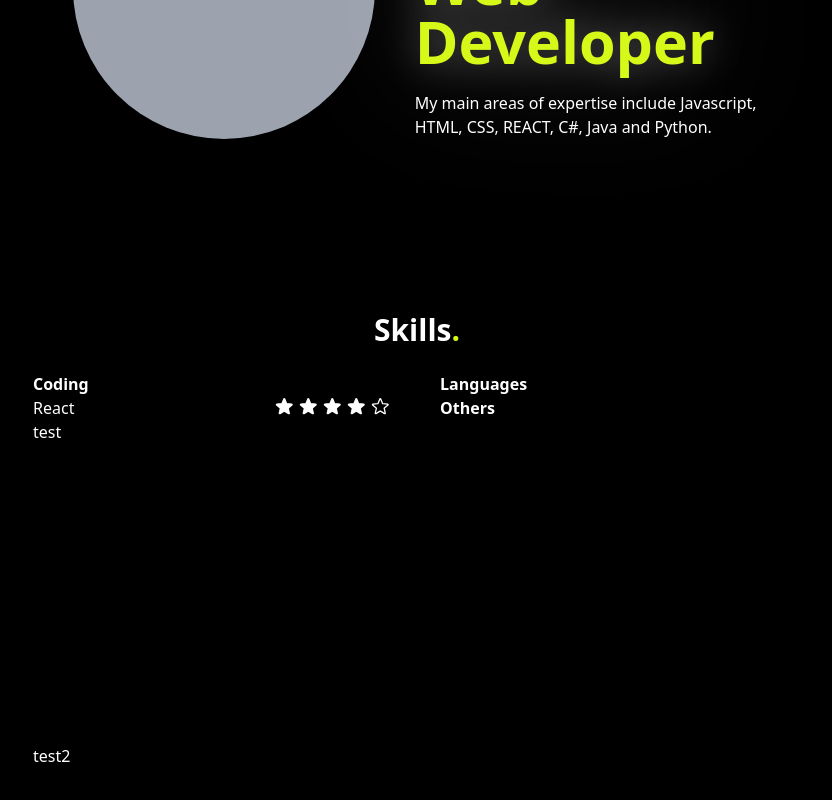
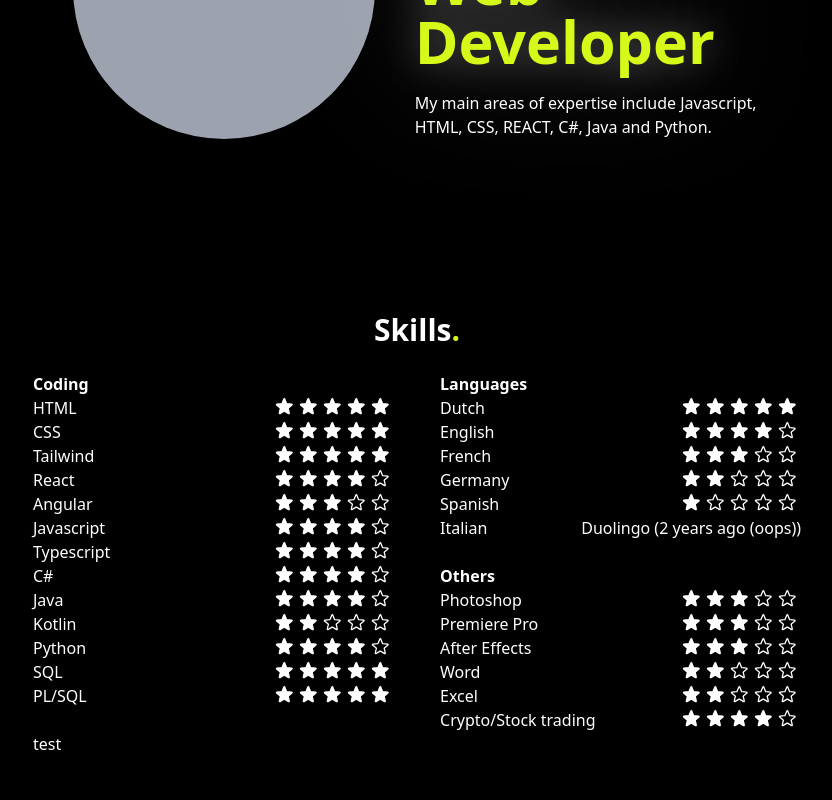
Before and after one commit to WoutDM/Resume, a React (Create React App) app: page / in a window 1280 px wide. Shown: the part 420-1220 px from the top of the page, without its empty margins (223-1055 px from the left). Built offline with nearby package versions, Linux system fonts and the light colour scheme.

Commit message:
feat: finish skills component

```diff
--- a/src/pages/homepage/sections/Components/SkillRating.jsx
+++ b/src/pages/homepage/sections/Components/SkillRating.jsx
@@ -1,23 +1,29 @@
 export default function SkillRating({skill, rating}) {
 
-  const stars = [];
+    let stars = [];
     for (let i = 1; i < 6; i++) {
+        if (typeof rating === 'string') {
+            stars = rating;
+        } else if (typeof rating === 'number') {
             if (i <= rating) {
                 stars.push(
-        <svg xmlns="http://www.w3.org/2000/svg" fill="white" viewBox="0 0 28 28" stroke-width="1.5" stroke="white" class="w-6 h-6">
-          <path stroke-linecap="round" stroke-linejoin="round" d="M11.48 3.499a.562.562 0 011.04 0l2.125 5.111a.563.563 0 00.475.345l5.518.442c.499.04.701.663.321.988l-4.204 3.602a.563.563 0 00-.182.557l1.285 5.385a.562.562 0 01-.84.61l-4.725-2.885a.563.563 0 00-.586 0L6.982 20.54a.562.562 0 01-.84-.61l1.285-5.386a.562.562 0 00-.182-.557l-4.204-3.602a.563.563 0 01.321-.988l5.518-.442a.563.563 0 00.475-.345L11.48 3.5z" />
+                    <svg xmlns="http://www.w3.org/2000/svg" fill="white" viewBox="0 0 28 28" stroke-width="1.5"
+                         stroke="white" class="w-6 h-6">
+                        <path stroke-linecap="round" stroke-linejoin="round"
+                              d="M11.48 3.499a.562.562 0 011.04 0l2.125 5.111a.563.563 0 00.475.345l5.518.442c.499.04.701.663.321.988l-4.204 3.602a.563.563 0 00-.182.557l1.285 5.385a.562.562 0 01-.84.61l-4.725-2.885a.563.563 0 00-.586 0L6.982 20.54a.562.562 0 01-.84-.61l1.285-5.386a.562.562 0 00-.182-.557l-4.204-3.602a.563.563 0 01.321-.988l5.518-.442a.563.563 0 00.475-.345L11.48 3.5z"/>
                     </svg>
                 )
             } else {
                 stars.push(
-        <svg xmlns="http://www.w3.org/2000/svg" fill="none" viewBox="0 0 28 28" stroke-width="1.5" stroke="white" class="w-6 h-6">
-          <path stroke-linecap="round" stroke-linejoin="round" d="M11.48 3.499a.562.562 0 011.04 0l2.125 5.111a.563.563 0 00.475.345l5.518.442c.499.04.701.663.321.988l-4.204 3.602a.563.563 0 00-.182.557l1.285 5.385a.562.562 0 01-.84.61l-4.725-2.885a.563.563 0 00-.586 0L6.982 20.54a.562.562 0 01-.84-.61l1.285-5.386a.562.562 0 00-.182-.557l-4.204-3.602a.563.563 0 01.321-.988l5.518-.442a.563.563 0 00.475-.345L11.48 3.5z" />
+                    <svg xmlns="http://www.w3.org/2000/svg" fill="none" viewBox="0 0 28 28" stroke-width="1.5"
+                         stroke="white" class="w-6 h-6">
+                        <path stroke-linecap="round" stroke-linejoin="round"
+                              d="M11.48 3.499a.562.562 0 011.04 0l2.125 5.111a.563.563 0 00.475.345l5.518.442c.499.04.701.663.321.988l-4.204 3.602a.563.563 0 00-.182.557l1.285 5.385a.562.562 0 01-.84.61l-4.725-2.885a.563.563 0 00-.586 0L6.982 20.54a.562.562 0 01-.84-.61l1.285-5.386a.562.562 0 00-.182-.557l-4.204-3.602a.563.563 0 01.321-.988l5.518-.442a.563.563 0 00.475-.345L11.48 3.5z"/>
                     </svg>
                 )
             }
         }
-
-
+    }
 
 
     return (
--- a/src/pages/homepage/sections/Skills.jsx
+++ b/src/pages/homepage/sections/Skills.jsx
@@ -8,19 +8,41 @@ export default function Skills() {
       <h1 className="m-auto font-bold text-3xl mb-6">Skills<span className="text-[#D6F919]">.</span></h1>
       <div className="flex flex-row justify-between">
         <div className="w-[47%]">
+          {/* code languages */}
           <h2 className="font-extrabold">Coding</h2>
+          <SkillRating skill={'HTML'} rating={5}></SkillRating>
+          <SkillRating skill={'CSS'} rating={5}></SkillRating>
+          <SkillRating skill={'Tailwind'} rating={5}></SkillRating>
           <SkillRating skill={'React'} rating={4}></SkillRating>
-          {/* coding */}
+          <SkillRating skill={'Angular'} rating={3}></SkillRating>
+          <SkillRating skill={'Javascript'} rating={4}></SkillRating>
+          <SkillRating skill={'Typescript'} rating={4}></SkillRating>
+          <SkillRating skill={'C#'} rating={4}></SkillRating>
+          <SkillRating skill={'Java'} rating={4}></SkillRating>
+          <SkillRating skill={'Kotlin'} rating={2}></SkillRating>
+          <SkillRating skill={'Python'} rating={4}></SkillRating>
+          <SkillRating skill={'SQL'} rating={5}></SkillRating>
+          <SkillRating skill={'PL/SQL'} rating={5}></SkillRating>
         </div>
         <div className="w-[47%]">
           {/* languages and others */}
           <div>
             <h2 className="font-extrabold">Languages</h2>
-
+            <SkillRating skill={'Dutch'} rating={5}></SkillRating>
+            <SkillRating skill={'English'} rating={4}></SkillRating>
+            <SkillRating skill={'French'} rating={3}></SkillRating>
+            <SkillRating skill={'Germany'} rating={2}></SkillRating>
+            <SkillRating skill={'Spanish'} rating={1}></SkillRating>
+            <SkillRating skill={'Italian'} rating={'Duolingo (2 years ago (oops))'}></SkillRating>
           </div>
           <div>
-            <h2 className="font-extrabold">Others</h2>
-
+            <h2 className="font-extrabold mt-6">Others</h2>
+            <SkillRating skill={'Photoshop'} rating={3}></SkillRating>
+            <SkillRating skill={'Premiere Pro'} rating={3}></SkillRating>
+            <SkillRating skill={'After Effects'} rating={3}></SkillRating>
+            <SkillRating skill={'Word'} rating={2}></SkillRating>
+            <SkillRating skill={'Excel'} rating={2}></SkillRating>
+            <SkillRating skill={'Crypto/Stock trading'} rating={4}></SkillRating>
           </div>
         </div>
       </div>
--- /dev/null
+++ b/src/pages/homepage/sections/SkillsCarousel.jsx
@@ -0,0 +1,6 @@
+export default function Skills() {
+
+    return (
+        <p>test</p>
+    );
+}
```
Lines whose indentation alone changed are shown as unchanged.
